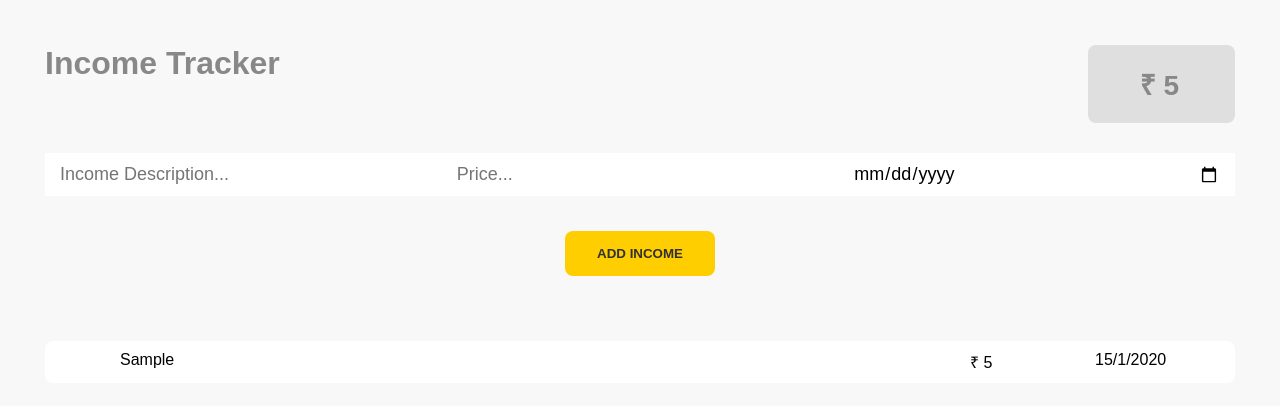
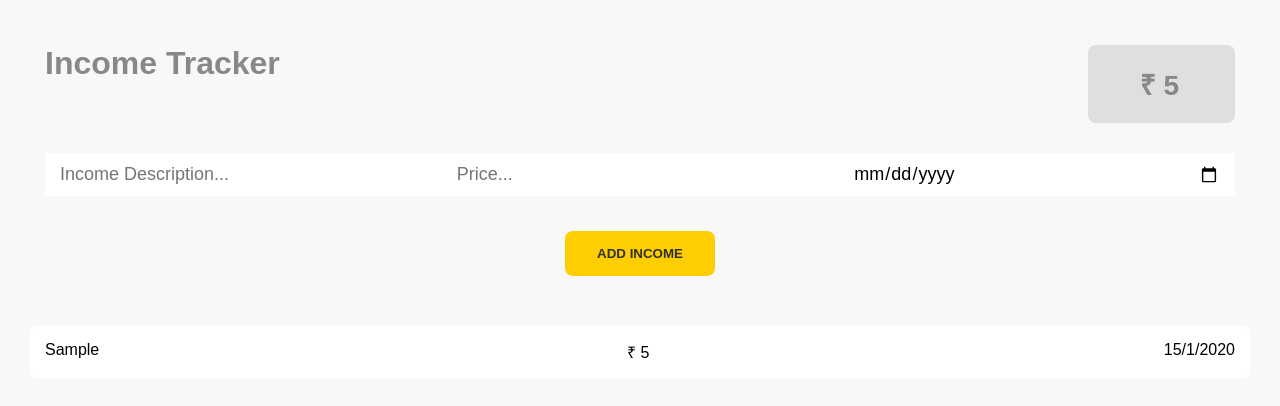
Before and after one commit to vidisharaut/income-tracker, a React (Create React App) app: page / in a window 1280 px wide. Both pictures are taken after typing "Sample", "5", "2020-01-15" into the empty fields and a click on the input "Add Income". Shown: the top 406 px of the page. Built offline with nearby package versions, Linux system fonts and the light colour scheme.

Commit message:
Changed styles for button and income item

```diff
--- a/src/index.css
+++ b/src/index.css
@@ -113,27 +113,23 @@ h1 {
   color: #fff;
 }
 
-.income-list {
-  padding: 15px;
-}
-
 .income-list .income-item {
   position: relative;
-  padding: 10px 15px;
+  padding: 15px;
   background-color: #fff;
   border-radius: 8px;
   margin-bottom: 15px;
   display: flex;
+  justify-content: space-between;
+  gap: 5px;
   transition: 0.4s;
-  padding-left: 75px;
 }
 
 .income-list .income-item .remove-item {
   position: absolute;
   width: 0;
-  top: 0;
-  left: 0;
-  bottom: 0;
+  top: -10px;
+  right: -12px;
   overflow: hidden;
 
   cursor: pointer;
@@ -142,20 +138,22 @@ h1 {
   font-weight: 600;
   background-color: var(--alert);
   border-radius: 8px 0px 0px 8px;
-  transition: 0.2s;
+  /* transition: 0.2s; */
 }
 
 .income-list .income-item:hover .remove-item {
-  width: 50px;
+  width: 25px;
+  height: 25px;
+  border-radius: 50px;
 }
 
 .income-list .income-item .desc {
-  flex: 1 1 100%;
+  min-width: 115px;
 }
 
 .income-list .income-item .price,
 .income-list .income-item .date {
-  min-width: 125px;
+  min-width: 70px;
 }
 .income-list .income-item:hover {
   box-shadow: 0px 0px 6px rgba(0, 0, 0, 0.1);
```
